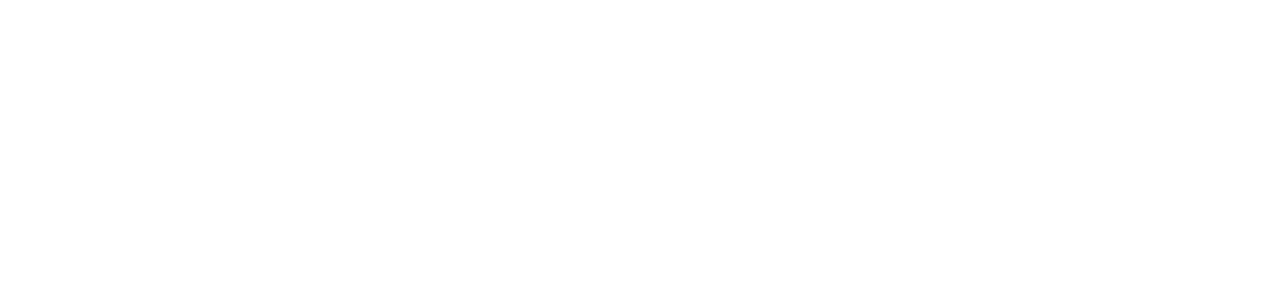
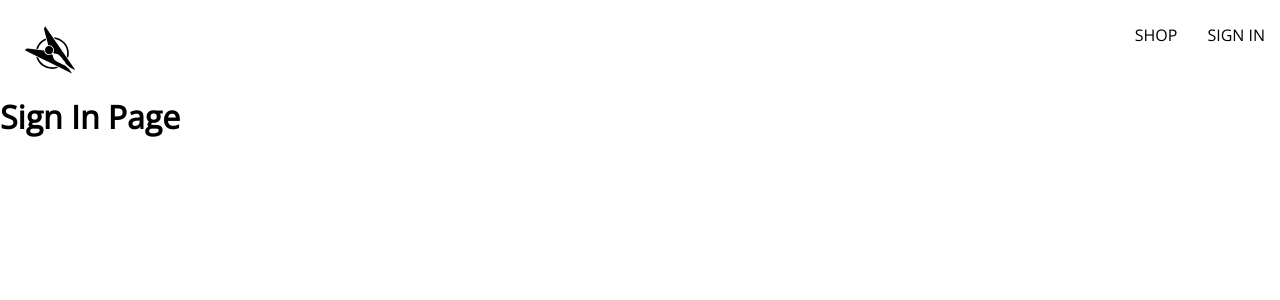
Before and after one commit to PolarWobble/clothing-folding, a React (Create React App) app: page /sign-in in a window 1280 px wide. Before the commit this address had no page. Shown: the top 300 px of the page. Built offline with nearby package versions, Linux system fonts and the light colour scheme; the HTML template or start-up script is replaced by a standard one.

Commit message:
added dummy sign-in page, created firebase project and added firebase library

```diff
--- a/package.json
+++ b/package.json
@@ -6,6 +6,7 @@
     "@testing-library/jest-dom": "^5.17.0",
     "@testing-library/react": "^13.4.0",
     "@testing-library/user-event": "^13.5.0",
+    "firebase": "^10.7.2",
     "react": "^18.2.0",
     "react-dom": "^18.2.0",
     "react-router-dom": "^6.21.3",
--- a/src/App.js
+++ b/src/App.js
@@ -2,6 +2,7 @@
 
 import Home from "./routes/home/home.component";
 import Navigation from "./routes/navigation/navigation.component";
+import SignIn from "./routes/sign-in/sign-in.component";
 
 const Shop = () => {
   return(
@@ -15,6 +16,7 @@
       <Route path='/' element={<Navigation />}>
         <Route index={true} element={<Home />} />
         <Route path='shop' element={<Shop />} />
+        <Route path='sign-in' element={<SignIn />} />
       </Route>
     </Routes>
   );
--- a/src/routes/navigation/navigation.component.jsx
+++ b/src/routes/navigation/navigation.component.jsx
@@ -16,6 +16,9 @@
                 <Link className='nav-link' to='/shop'>
                     SHOP
                 </Link>
+                <Link className='nav-link' to='/sign-in'>
+                    SIGN IN
+                </Link>
             </div>
         </div>
         <Outlet />
--- /dev/null
+++ b/src/routes/sign-in/sign-in.component.jsx
@@ -0,0 +1,9 @@
+const SignIn = () => {
+    return(
+        <div>
+            <h1>Sign In Page</h1>
+        </div>
+    )
+}
+
+export default SignIn;
```
Also changed, not shown: 1 other file (tests, documents, lock files or other folders).
